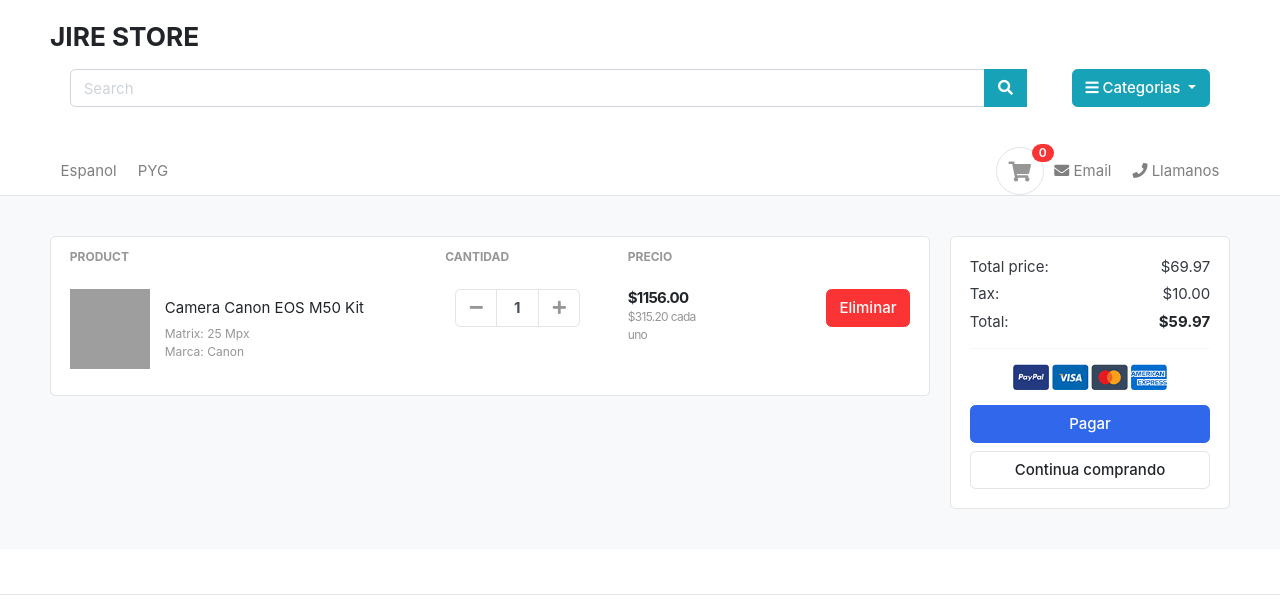
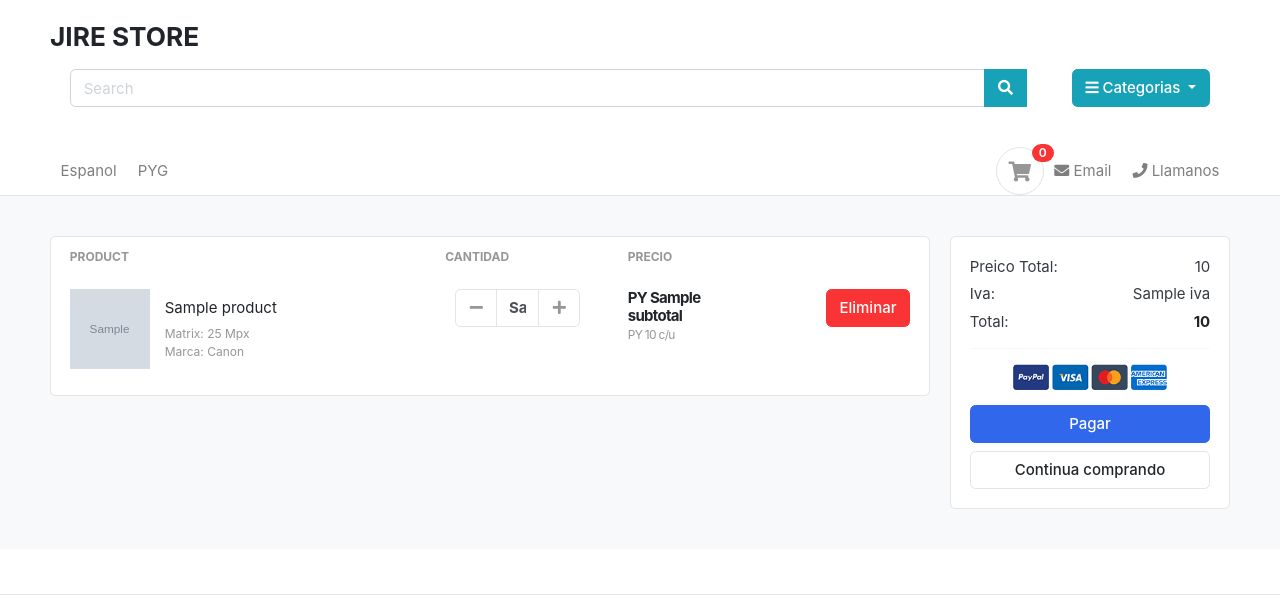
Before and after one commit to VictorPcode/jsecommerce, a Django app: template template/carrito.html in a window 1280 px wide. Shown: the top 609 px of the page. Run offline with Django 4.2, Linux system fonts and the light colour scheme; the template is opened without the code that fills it: most values are stand-ins (such as "Sample title", 1, 10 or a date in 2020); grey boxes marked "Sample" are stand-in pictures; some libraries are stand-ins or nearby versions; some web fonts are replaced; grey boxes are pictures that could not be loaded.

Commit message:
Pendiente por modificacion en el carrito de compra

```diff
--- a/carrito/models.py
+++ b/carrito/models.py
@@ -16,5 +16,9 @@
     is_active = models.BooleanField(default=True)
 
 
-    def __str__(self):
+    def subtotal(self):
+
+        return self.product.precio * self.cantidad
+
+    def __unicodes__(self):
         return self.product
--- a/template/carrito.html
+++ b/template/carrito.html
@@ -21,12 +21,15 @@
     </tr>
     </thead>
     <tbody>
+
+    {% for carritoItem in carritoItem %}
+
     <tr>
         <td>
             <figure class="itemside align-items-center">
-                <div class="aside"><img src="./images/items/11.jpg" class="img-sm"></div>
+                <div class="aside"><img src="{{carritoItem.product.images.url}}" class="img-sm"></div>
                 <figcaption class="info">
-                    <a href="#" class="title text-dark">Camera Canon EOS M50 Kit</a>
+                    <a href="#" class="title text-dark">{{carritoItem.product.nombre_producto}}</a>
                     <p class="text-muted small">Matrix: 25 Mpx <br> Marca: Canon</p>
                 </figcaption>
             </figure>
@@ -38,7 +41,7 @@
                                 <div class="input-group-prepend">
                                 <button class="btn btn-light" type="button" id="button-plus"> <i class="fa fa-minus"></i> </button>
                                 </div>
-                                <input type="text" class="form-control"  value="1">
+                                <input type="text" class="form-control"  value="{{carritoItem.cantidad}}">
                                 <div class="input-group-append">
                                 <button class="btn btn-light" type="button" id="button-minus"> <i class="fa fa-plus"></i> </button>
                                 </div>
@@ -47,14 +50,16 @@
         </td>
         <td>
             <div class="price-wrap">
-                <var class="price">$1156.00</var>
-                <small class="text-muted"> $315.20 cada uno </small>
+                <var class="price">PY {{carritoItem.subtotal}}</var>
+                <small class="text-muted">PY {{carritoItem.product.precio}} c/u </small>
             </div> <!-- price-wrap .// -->
         </td>
         <td class="text-right">
         <a href="" class="btn btn-danger"> Eliminar</a>
         </td>
     </tr>
+
+    {%endfor%}
     </tbody>
     </table>
     </div> <!-- card.// -->
@@ -65,16 +70,16 @@
             <div class="card">
             <div class="card-body">
                 <dl class="dlist-align">
-                  <dt>Total price:</dt>
-                  <dd class="text-right">$69.97</dd>
+                  <dt>Preico Total:</dt>
+                  <dd class="text-right">{{total}}</dd>
                 </dl>
                 <dl class="dlist-align">
-                  <dt>Tax:</dt>
-                  <dd class="text-right"> $10.00</dd>
+                  <dt>Iva:</dt>
+                  <dd class="text-right">{{iva}}</dd>
                 </dl>
                 <dl class="dlist-align">
                   <dt>Total:</dt>
-                  <dd class="text-right text-dark b"><strong>$59.97</strong></dd>
+                  <dd class="text-right text-dark b"><strong>{{granTotal}}</strong></dd>
                 </dl>
                 <hr>
                 <p class="text-center mb-3">
--- a/template/inicio.html
+++ b/template/inicio.html
@@ -105,7 +105,6 @@
             </footer>
     </main>
 
-
 </body>
 
 </html>
--- a/template/tienda.html
+++ b/template/tienda.html
@@ -3,4 +3,6 @@
 
 {%block content%}
 
+
+
 {%endblock%}
```
Also changed, not shown: carrito/views.py (+24 -2 lines), jsecommerce/utils/reloj.py (added, +21 -0 lines), 1 other file.
